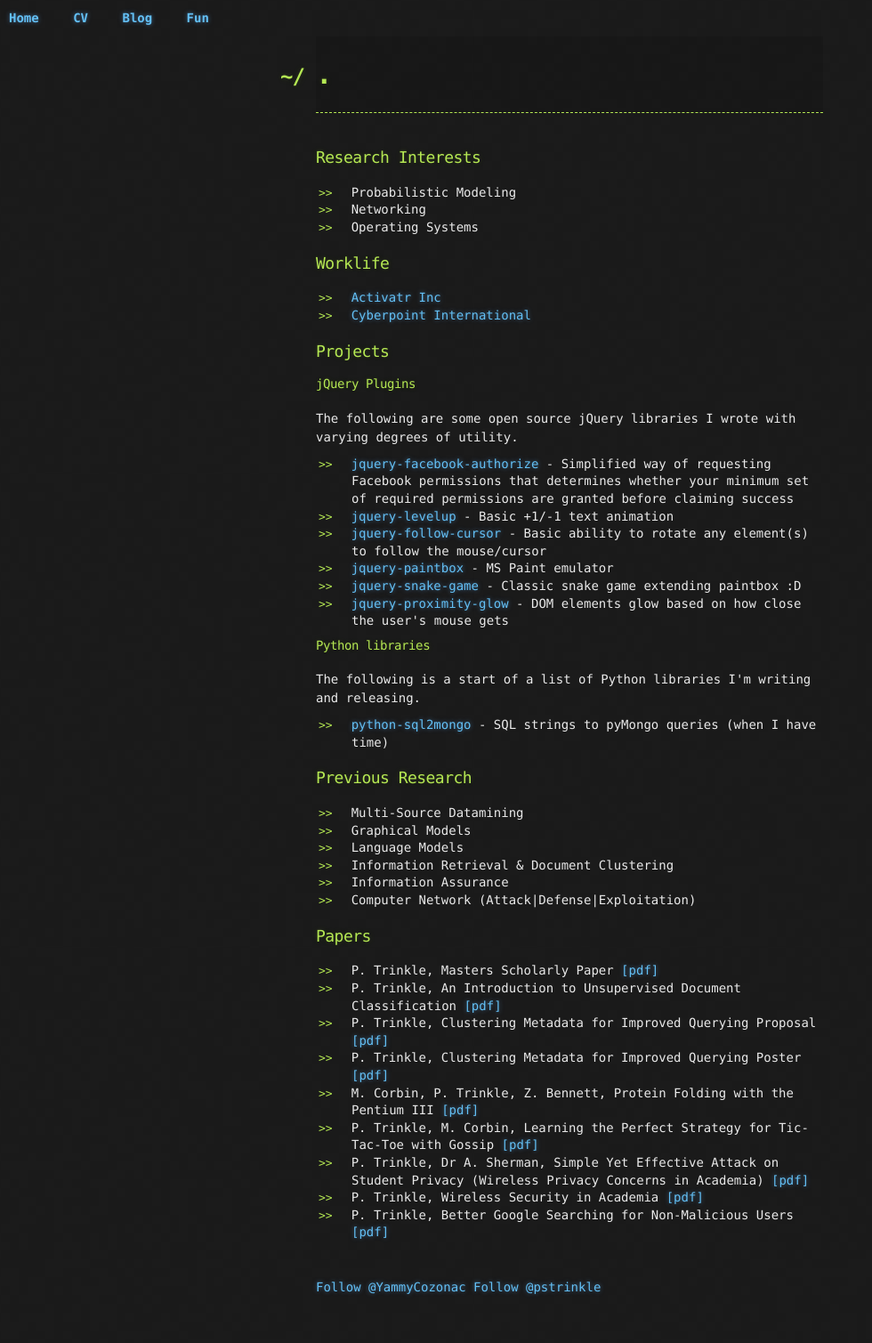
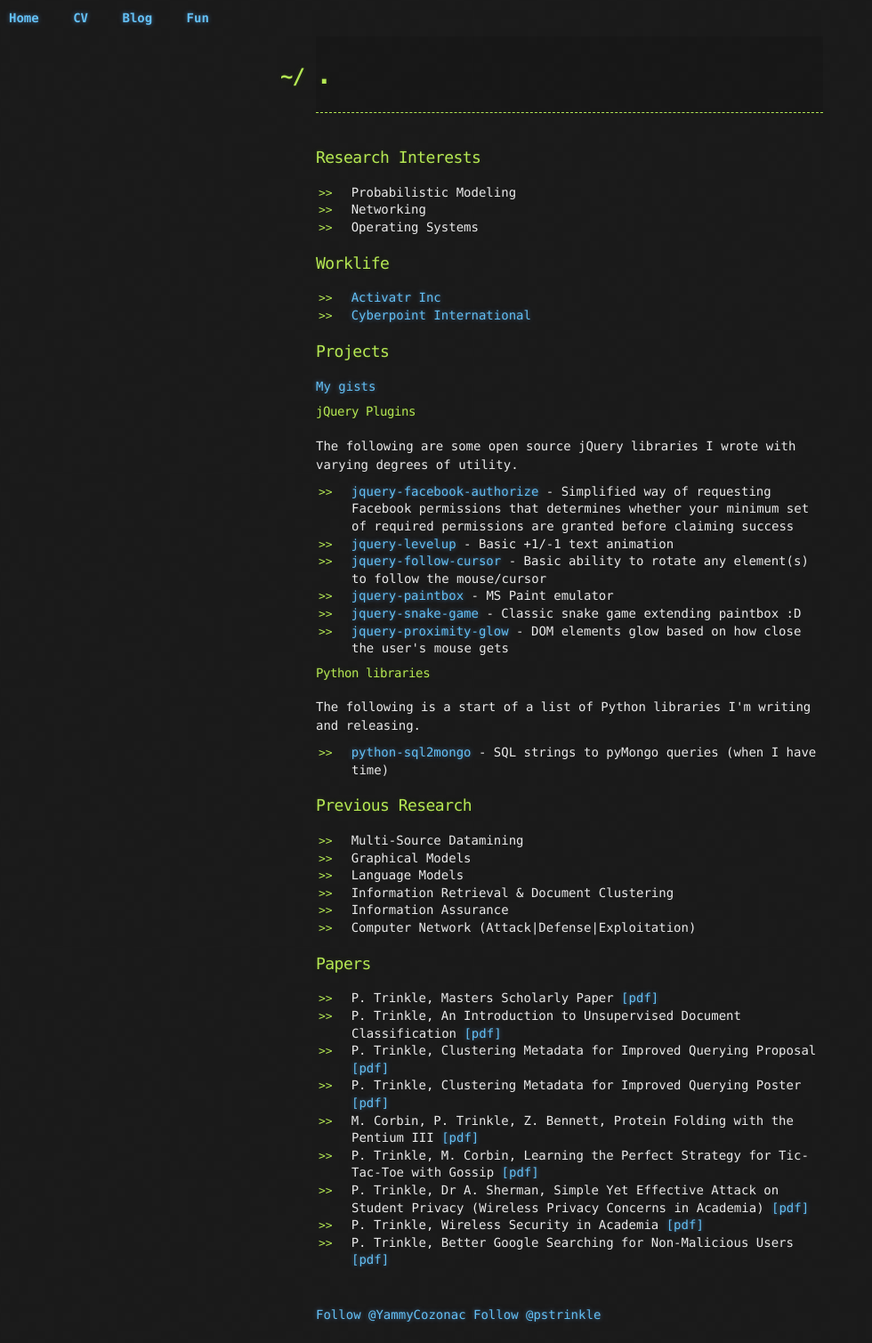
Before and after one commit to pstrinkle/pstrinkle.github.io, a Jekyll site: the page built from index.html, in a window 1280 px wide. Shown: the whole page at 89% size, without its empty margins (0-980 px from the left). Built offline with Jekyll 4.4.1, drawn with Linux system fonts in a browser that asks for light colours; nearby versions of some CDN libraries; comment, search, counter and statistics services are not loaded; before the commit the page ends 1478 px from its top, so only the background shows below that.

Commit message:
Update index.html

```diff
--- a/index.html
+++ b/index.html
@@ -25,6 +25,7 @@ title: .
 
 <section>
   <h3>Projects</h3>
+  <p><a href="https://gist.github.com/pstrinkle" target="_blank">My gists</a></p>
   <h4>jQuery Plugins</h4>
   <p>The following are some open source jQuery libraries I wrote with varying degrees of utility.</p>
   <ul>
```
